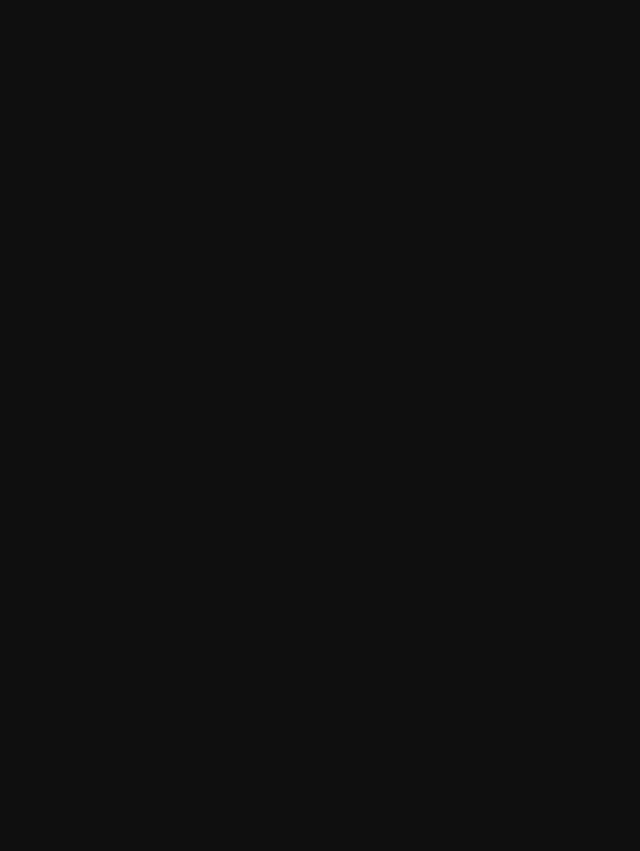
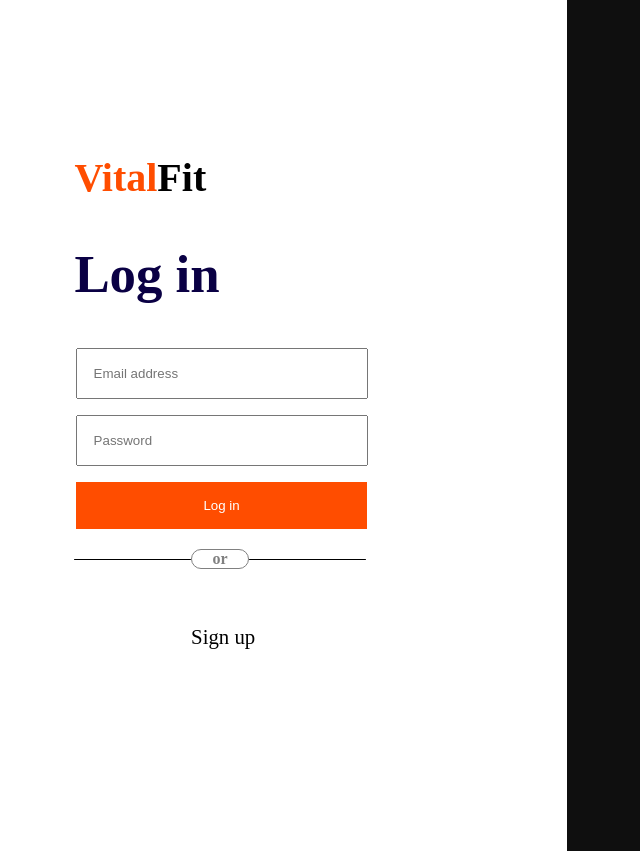
Before and after one commit to ZaidHassan96/vitalfit, a React (Vite) app: page /login in a window 1280 px wide. Before the commit this address had no page. Shown: the whole page, without its empty margins (124-764 px from the left). Before the commit the page ends 800 px from the top, so only its background shows below. Built offline with nearby package versions, Linux system fonts and the light colour scheme.

Commit message:
login and signup pages layout

```diff
--- a/src/components/App.jsx
+++ b/src/components/App.jsx
@@ -1,17 +1,22 @@
 import { useState } from "react";
 import { Route, Routes } from "react-router-dom";
 import "../stylesheets/App.css";
+import UserContext from "../context/User.jsx";
 import Home from "./Home.jsx";
 import AllClasses from "./AllClasses.jsx";
+import Login from "./Login.jsx";
+import SignUp from "./SignUp.jsx";
 
 function App() {
   return (
-    <>
+    <UserContext.Provider>
       <Routes>
         <Route path="/" element={<Home />} />
         <Route path="/classes" element={<AllClasses />} />
+        <Route path="/login" element={<Login />} />
+        <Route path="/sign-up" element={<SignUp />} />
       </Routes>
-    </>
+    </UserContext.Provider>
   );
 }
 
--- a/src/components/Header.jsx
+++ b/src/components/Header.jsx
@@ -16,10 +16,10 @@ const Header = () => {
             </Link>
           </li>
           <li>
-            <Link >Login</Link>
+            <Link to={"/login"}>Login</Link>
           </li>
           <li>
-            <Link href="#">Sign Up</Link>
+            <Link to={"/sign-up"}>Sign Up</Link>
           </li>
         </ul>
       </nav>
--- /dev/null
+++ b/src/components/Login.jsx
@@ -0,0 +1,83 @@
+import Header from "./Header";
+import "../stylesheets/Login.css";
+import { Link } from "react-router-dom";
+import { useState } from "react";
+
+const Login = () => {
+  const user = { email: "Zaid@hotmail.com", password: "Hello123" };
+
+  const [email, setEmail] = useState("");
+  const [password, setPassword] = useState("");
+
+  function verifyUser(event) {
+    event.preventDefault();
+    if (email !== user.email || password !== user.password) {
+      console.log("incorrect details");
+    } else {
+      console.log("logged in");
+    }
+  }
+
+  return (
+    <>
+      {/* <Header /> */}
+      <section className="login-page">
+        <div className="headline">
+          <Link to={"/"}>
+            <h1>
+              Vital<span>Fit</span>
+            </h1>
+          </Link>
+          <h2>Log in</h2>
+        </div>
+        <div className="login-form">
+          <form action="" method="POST" onSubmit={verifyUser}>
+            <div>
+              <label htmlFor="email"></label>
+              <input
+                type="email"
+                id="email"
+                name="email"
+                placeholder="Email address"
+                onChange={(e) => {
+                  setEmail(e.target.value);
+                }}
+              />
+            </div>
+
+            <div>
+              <label htmlFor="password"></label>
+              <input
+                type="password"
+                id="password"
+                name="password"
+                placeholder="Password"
+                onChange={(e) => {
+                  setPassword(e.target.value);
+                }}
+              />
+            </div>
+
+            <div>
+              <button type="submit">Log in</button>
+            </div>
+          </form>
+        </div>
+        <div className="sign-up-option">
+          <div>
+            <div className="split-container__divider">
+              <div className="split-container__divider-line"></div>
+              <div className="split-container__divider-text">or</div>
+              <div className="split-container__divider-line"></div>
+            </div>
+          </div>
+          <Link to={"/sign-up"}>
+            <p>Sign up</p>
+          </Link>
+        </div>
+      </section>
+    </>
+  );
+};
+
+export default Login;
--- /dev/null
+++ b/src/components/SignUp.jsx
@@ -0,0 +1,78 @@
+import React from "react";
+import { Link } from "react-router-dom";
+
+const SignUp = () => {
+  return (
+    <>
+      <section className="login-page">
+        <div className="headline">
+          <Link to={"/"}>
+            <h1>
+              Vital<span>Fit</span>
+            </h1>
+          </Link>
+          <h2>Sign up</h2>
+        </div>
+        <div className="login-form">
+          <form action="" method="POST">
+            <div>
+              <label htmlFor="forename"></label>
+              <input
+                type="forename"
+                id="forename"
+                name="forename"
+                placeholder="Forename"
+              />
+            </div>
+            <div>
+              <label htmlFor="surname"></label>
+              <input
+                type="surname"
+                id="surname"
+                name="surname"
+                placeholder="Surname"
+              />
+            </div>
+            <div>
+              <label htmlFor="email"></label>
+              <input
+                type="email"
+                id="email"
+                name="email"
+                placeholder="Email address"
+              />
+            </div>
+
+            <div>
+              <label htmlFor="password"></label>
+              <input
+                type="password"
+                id="password"
+                name="password"
+                placeholder="Password"
+              />
+            </div>
+
+            <div>
+              <button type="submit">Sign up</button>
+            </div>
+          </form>
+        </div>
+        <div className="sign-up-option">
+          <div>
+            <div class="split-container__divider">
+              <div class="split-container__divider-line"></div>
+              <div class="split-container__divider-text">or</div>
+              <div class="split-container__divider-line"></div>
+            </div>
+          </div>
+          <Link to={"/login"}>
+            <p>Login here</p>
+          </Link>
+        </div>
+      </section>
+    </>
+  );
+};
+
+export default SignUp;
--- /dev/null
+++ b/src/context/User.jsx
@@ -0,0 +1,5 @@
+import { createContext } from "react";
+
+const UserContext = createContext();
+
+export default UserContext;
--- a/src/stylesheets/AllClasses.css
+++ b/src/stylesheets/AllClasses.css
@@ -50,6 +50,10 @@
   color: white;
 }
 
+.filter-box input:hover {
+  cursor: pointer;
+}
+
 .filter-box select:hover {
   background-color: rgb(33, 15, 4);
   cursor: pointer;
--- a/src/stylesheets/Home.css
+++ b/src/stylesheets/Home.css
@@ -6,19 +6,22 @@ body {
 .about {
   display: flex;
   margin-top: 10rem;
-  padding-bottom: 4rem;
-  border-bottom: 1px solid white;
-  border-bottom: 1px solid #fefefe;
+  border: 1px solid #fefefe;
   transition: border-bottom 1s ease;
+  background-color: rgba(245, 245, 245, 0.947);
+  padding: 2rem;
+  margin-left: 2rem;
+  margin-right: 2rem;
 }
 
-.about:hover {
-  border-bottom: 1px solid #ff6a00;
-}
+/* .about:hover {
+  border: 1px solid #ff6a00;
+} */
 
 .about img {
   width: 30%;
   height: auto;
+  border: 2px solid rgba(255, 94, 0, 0.789);
 }
 
 .about-text {
@@ -28,7 +31,11 @@ body {
 }
 
 .about-text h1 {
-  color: white;
+  color: rgb(1, 1, 1);
+}
+
+.about-text p {
+  color: black;
 }
 
 .upcoming-events {
@@ -75,7 +82,7 @@ p {
   overflow-wrap: break-word;
   margin: 0;
   padding: 0.5rem;
-  color: rgb(146, 145, 143);
+  color: rgb(255, 255, 255);
 }
 
 .connect-with-us {
--- /dev/null
+++ b/src/stylesheets/Login.css
@@ -0,0 +1,91 @@
+.login-page {
+  background-color: white;
+  width: 50%;
+  height: 100vh;
+  padding: 2%;
+  justify-content: center;
+  align-items: center;
+}
+
+a {
+  text-decoration: none;
+}
+
+.headline {
+  margin-left: 27%;
+  margin-top: 8rem;
+}
+
+.headline h1 {
+  color: rgb(255, 77, 0);
+  font-size: 2.5rem;
+}
+
+span {
+  color: black;
+}
+
+.headline h2 {
+  font-size: 3.3rem;
+  color: rgb(10, 0, 68);
+}
+
+.login-form form {
+  text-align: center;
+}
+
+.login-form div {
+  margin-top: 1rem;
+}
+
+.login-form input {
+  padding: 1rem;
+  width: 40%;
+}
+
+.login-form button {
+  padding: 1rem;
+  width: 45.5%;
+  border: none;
+  background-color: rgb(255, 77, 0);
+  color: white;
+}
+
+.sign-up-option p {
+  color: black;
+  text-align: center;
+  margin-top: 3rem;
+  font-size: 1.3rem;
+}
+
+.split-container__divider {
+  display: flex;
+  align-items: center;
+  justify-content: center;
+  margin: 20px 27%;
+  width: 45.5%;
+  text-align: center;
+  color: gray;
+}
+
+.split-container__divider-line {
+  flex-grow: 1;
+  height: 1px;
+  background-color: #000; /* Black line */
+  border-radius: 10px;
+}
+
+.split-container__divider-text {
+  padding: 0 20px;
+  font-weight: bold;
+  font-size: 16px;
+  border: 1px solid grey;
+  border-radius: 20px;
+}
+
+.sign-up-option p {
+  text-align: center;
+  align-items: center;
+  justify-content: center;
+  width: 98%;
+}
```
